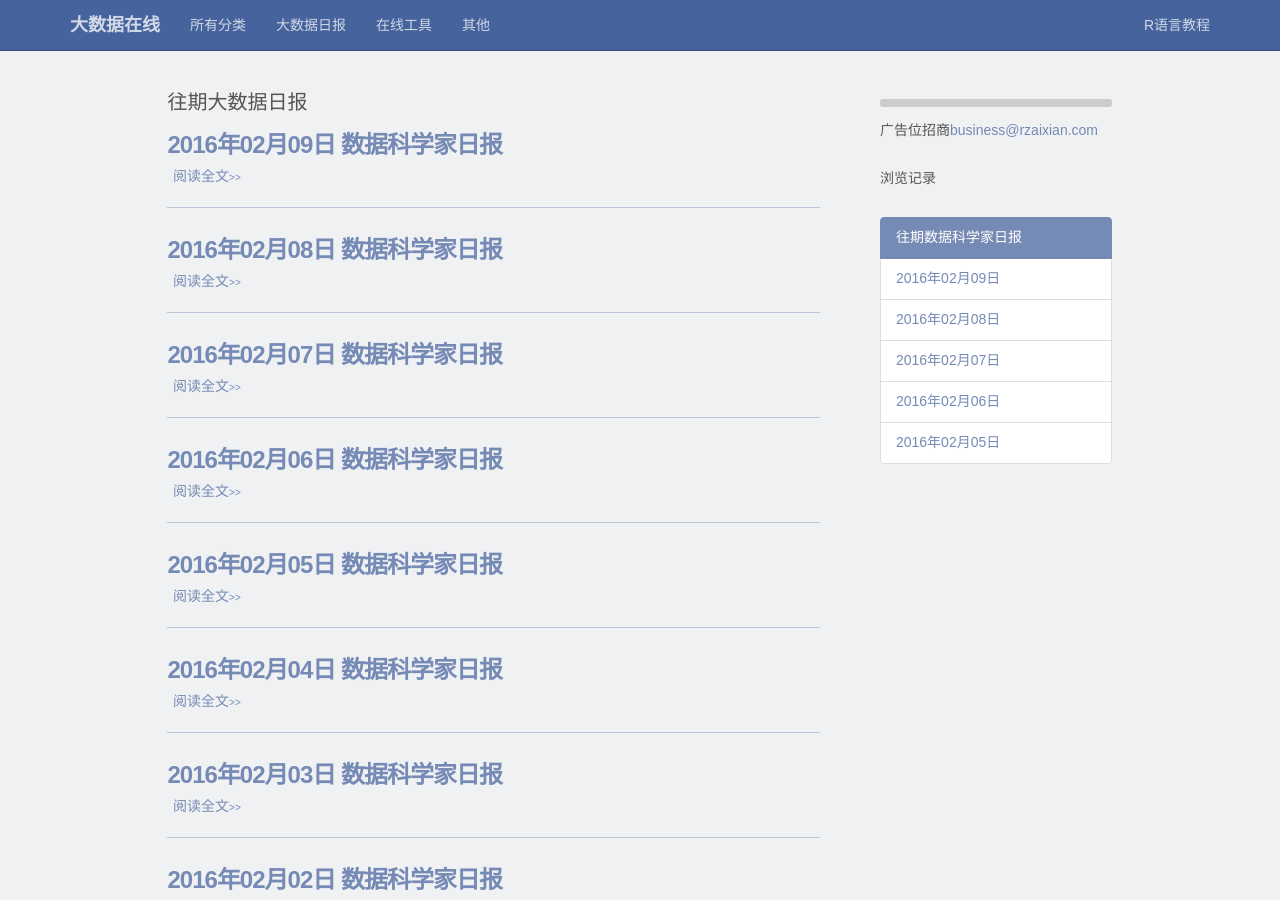
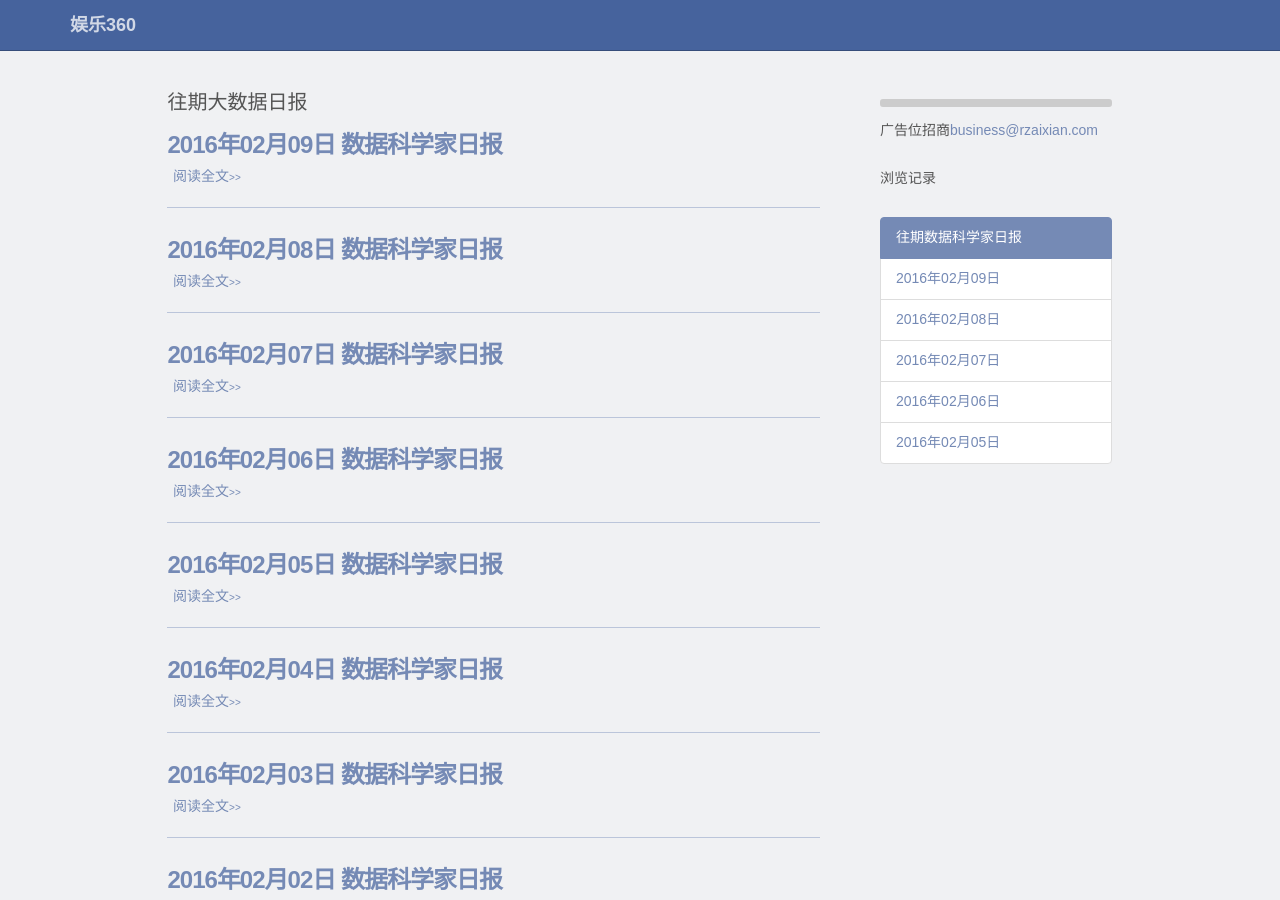
Before and after one commit to fun360/fun360, a Jekyll site: the page built from index.html, in a window 1280 px wide and 900 px high. Built offline with Jekyll 4.4.1, drawn with Linux system fonts in a browser that asks for light colours; comment, search, counter and statistics services are not loaded.

Commit message:
Update header.html

```diff
--- a/_includes/header.html
+++ b/_includes/header.html
@@ -7,31 +7,13 @@
         <span class="icon-bar"></span>
         <span class="icon-bar"></span>
       </button>
-      <a href="/" class="navbar-brand">大数据在线</a>
+      <a href="/" class="navbar-brand">娱乐360</a>
 
 
 
     </div>
     <nav id="htc-navbar" class="collapse navbar-collapse">
-      <ul class="nav navbar-nav navbar-left">
-        <li>
-          <a href="/category">所有分类</a>
-        </li>
-        <li>
-          <a href="/category/dailynews.html">大数据日报</a>
-        </li>
-        <li>
-          <a href="/category/tools.html">在线工具</a>
-        </li>
-        <li>
-          <a href="/category/other.html">其他</a>
-        </li>
-      </ul>
-      <ul class="nav navbar-nav navbar-right">
-        <li>
-          <a href="http://www.rzaixian.com">R语言教程</a>
-        </li>
-      </ul>
+
     </nav>
   </div>
 </header>
```
